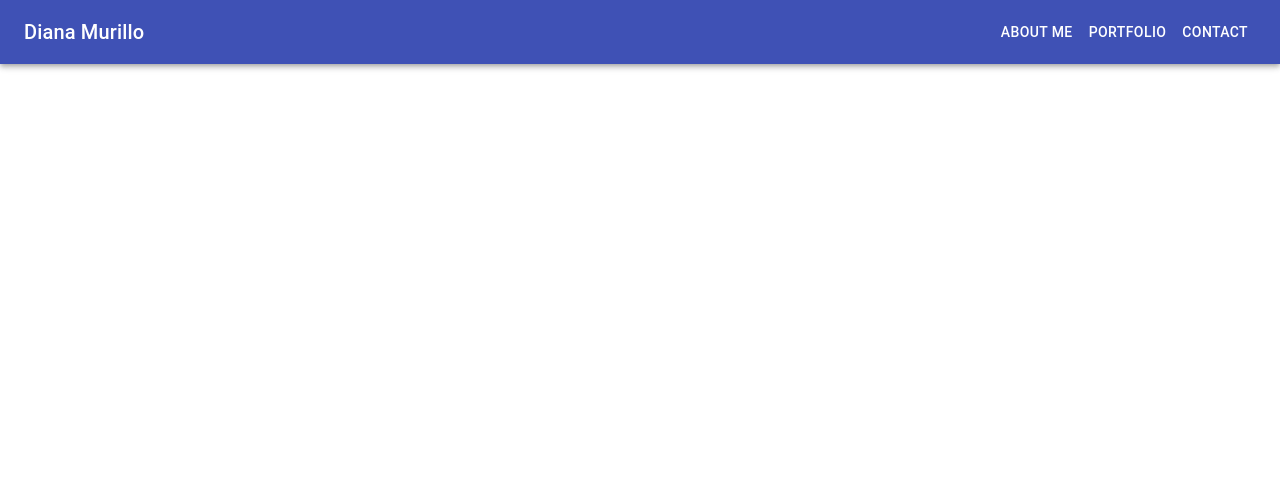
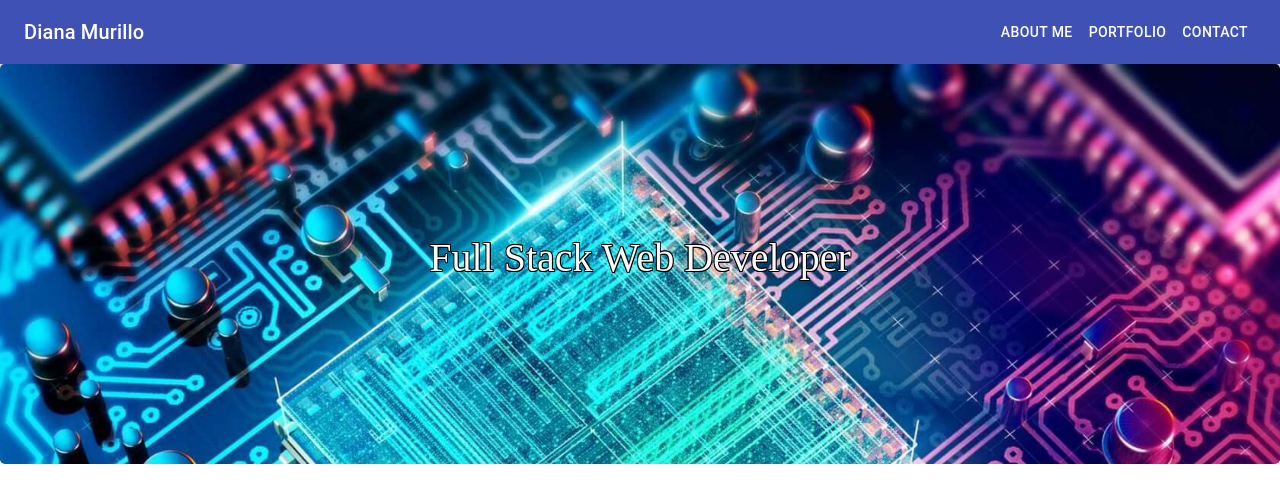
Before and after one commit to OokamiSieren/Professional-Portfolio, a React (Create React App) app in the folder client/: page / in a window 1280 px wide. Shown: the top 502 px of the page. Built offline with nearby package versions, Linux system fonts and the light colour scheme.

Commit message:
added a jumbotron

```diff
--- a/client/src/App.js
+++ b/client/src/App.js
@@ -1,9 +1,13 @@
 import React, { Component } from "react";
 import Navbar from "./components/Navbar";
+import Jumbotron from "./components/Jumbotron";
 class App extends Component {
     render() {
         return (
-            <Navbar>Test</Navbar>
+            <div>
+            <Navbar/>
+            <Jumbotron />
+            </div>
         )
     }
 }
--- /dev/null
+++ b/client/src/components/Jumbotron/index.js
@@ -0,0 +1,21 @@
+import React from "react";
+import "./style.css";
+
+function Jumbotron({ children }) {
+  return (
+    <div
+      style={{
+        height: 400,
+        clear: "both",
+        paddingTop: 170,
+        textAlign: "center"
+      }}
+      className="jumbotron font_righteous"
+    >
+      {children}
+      <h1>Full Stack Web Developer</h1>
+    </div>
+  );
+}
+
+export default Jumbotron;
--- /dev/null
+++ b/client/src/components/Jumbotron/style.css
@@ -0,0 +1,28 @@
+.jumbotron {
+    background: url("../../images/tech.jpg");
+    background-repeat: no-repeat;
+    background-size: 100%;
+    height: 600px;
+  }
+
+  body {
+    padding: 0;
+    margin: 0;
+    font-family: "Karla", sans-serif;
+  }
+
+  .font_righteous {
+    font-family: "Righteous", cursive;
+    color:#FAFAFA;
+    font-weight: 900;
+     /* text-shadow: 0px 0px 10px;  */
+     text-shadow:
+        0.05em 0 black,
+        0 0.05em black,
+        -0.05em 0 black,
+        0 -0.05em black,
+        -0.05em -0.05em black,
+        -0.05em 0.05em black,
+        0.05em -0.05em black,
+        0.05em 0.05em black;
+  }
```
Also changed, not shown: client/src/images/tech.jpg (added).
